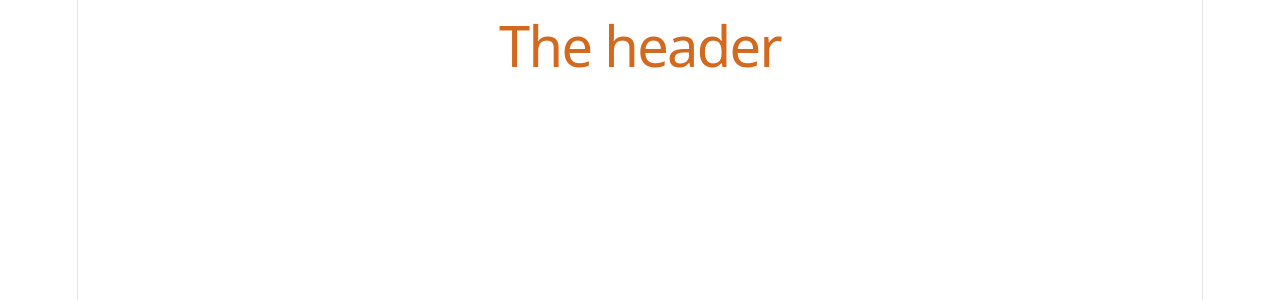
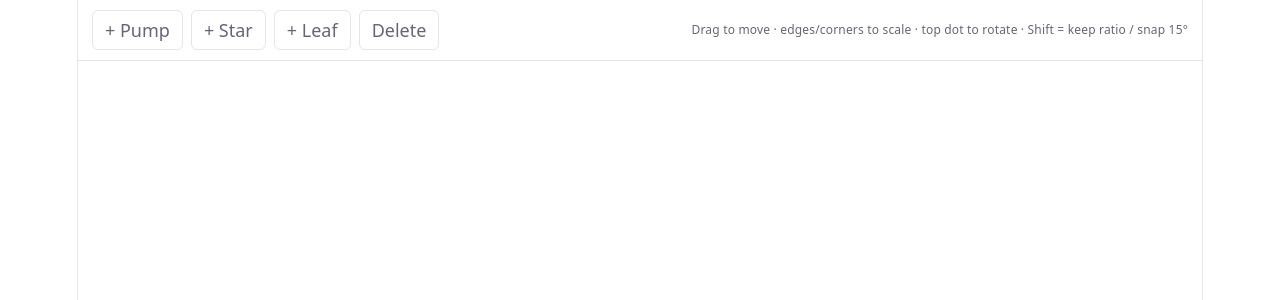
Before and after one commit to neel7787/team-identity, a React (Vite) app: page / in a window 1280 px wide. Shown: the top 300 px of the page. Built offline with nearby package versions, Linux system fonts and the light colour scheme.

Commit message:
feat: Header(modify styles)

```diff
--- a/src/components/core/Header.css
+++ b/src/components/core/Header.css
@@ -1,3 +1,26 @@
-h1 {
-  color: chocolate;
+header {
+  display: flex;
+  gap: 8px;
+  align-items: center;
+  flex-wrap: wrap;
+  padding: 10px 14px;
+  background: var(--panel);
+  border-bottom: 1px solid var(--border);
 }
+button {
+  font: inherit;
+  padding: 6px 12px;
+  border: 1px solid var(--border);
+  background: var(--panel);
+  color: var(--text);
+  border-radius: 6px;
+  cursor: pointer;
+}
+button:hover {
+  border-color: var(--accent);
+}
+.hint {
+  color: var(--muted);
+  font-size: 12px;
+  margin-left: auto;
+}
--- a/src/components/core/Header.jsx
+++ b/src/components/core/Header.jsx
@@ -3,7 +3,24 @@ import "./Header.css";
 export default function Header() {
   return (
     <>
-      <h1>The header</h1>
+      <header>
+        <button data-add="pump" className="btn btn-primary">
+          + Pump
+        </button>
+        <button data-add="star" className="btn btn-primary">
+          + Star
+        </button>
+        <button data-add="leaf" className="btn btn-primary">
+          + Leaf
+        </button>
+        <button id="del" className="btn btn-primary">
+          Delete
+        </button>
+        <span class="hint">
+          Drag to move · edges/corners to scale · top dot to rotate · Shift =
+          keep ratio / snap 15°
+        </span>
+      </header>
     </>
   );
 }
```
